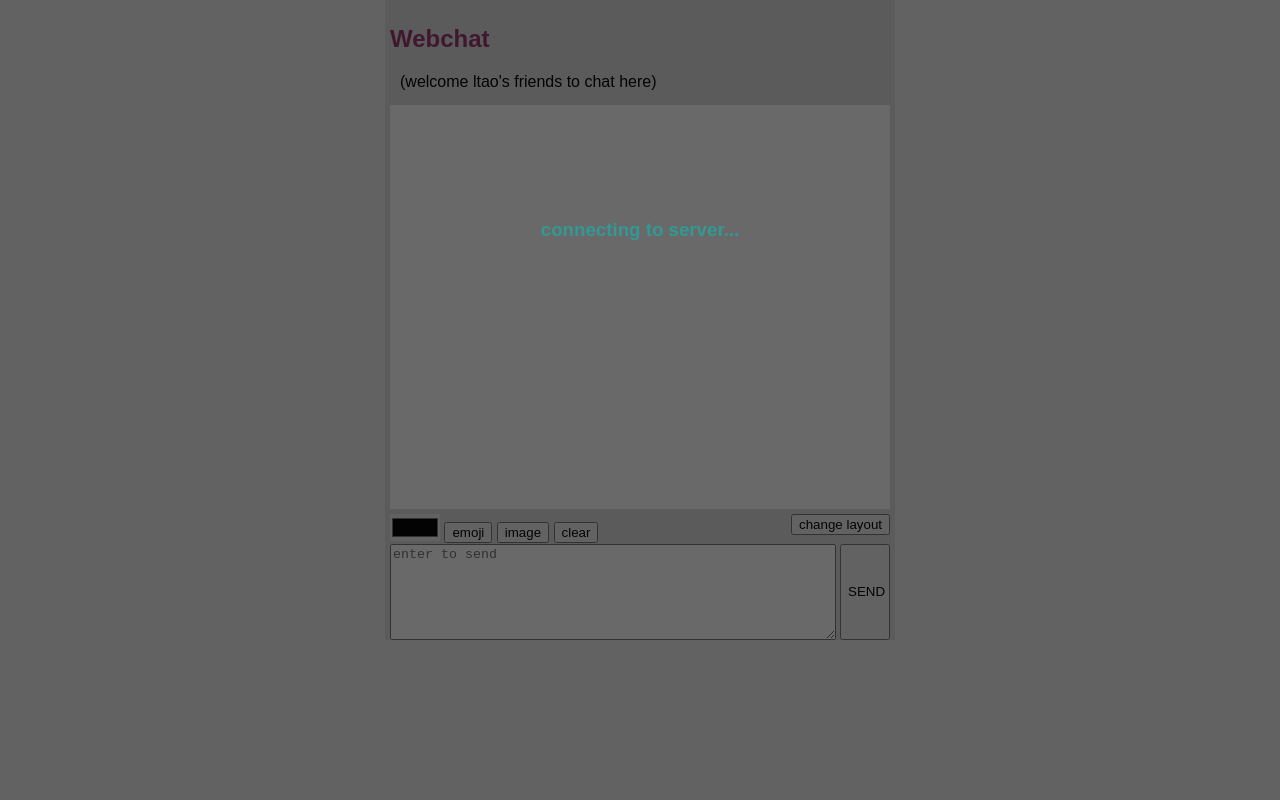
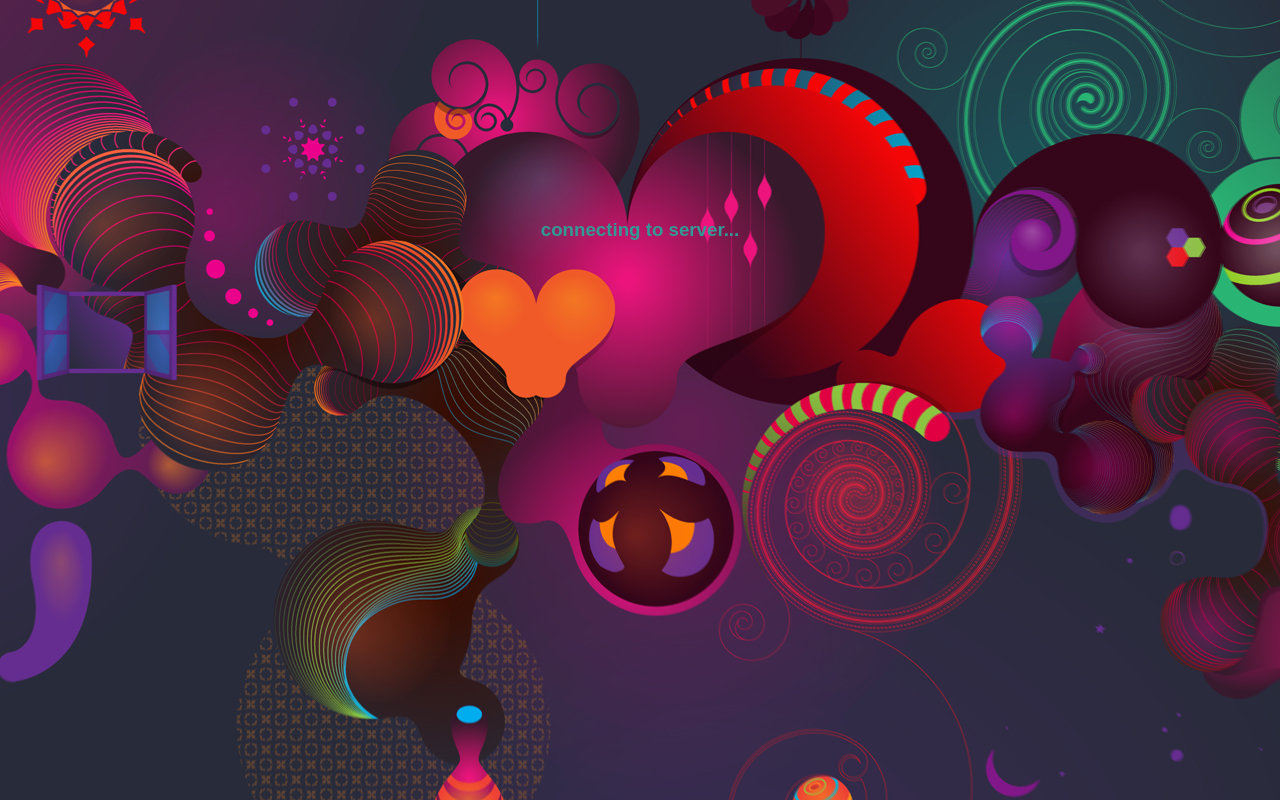
Before and after one commit to CrazyTal/interesting, a website: page www/index.html in a window 1280 px wide. Drawn offline with nearby package versions, Linux system fonts and the light colour scheme; no server answers.

Commit message:
Update main.css

```diff
--- a/www/styles/main.css
+++ b/www/styles/main.css
@@ -9,10 +9,10 @@ html, body {
     right: 0;
     bottom: 0;
     left: 0;
-    background-color: rgba(5, 5, 5, .6);
-/*     background: url('../images/img28.jpg'); */
-/*     background-position: center; */
-/*     background-repeat: no-repeat; */
+/*     background-color: rgba(5, 5, 5, .6); */
+    background: url('../images/img28.jpg');
+    background-position: center;
+    background-repeat: no-repeat;
     text-align: center;
     color: #339995;
     display: block;
```
